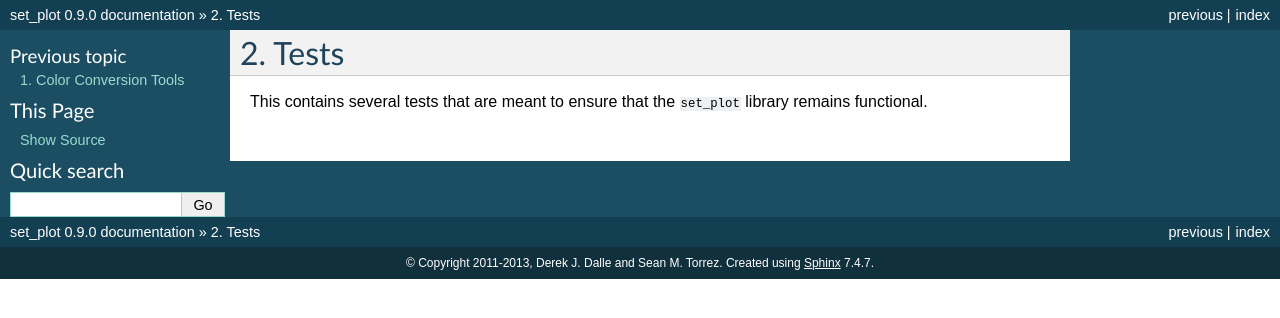
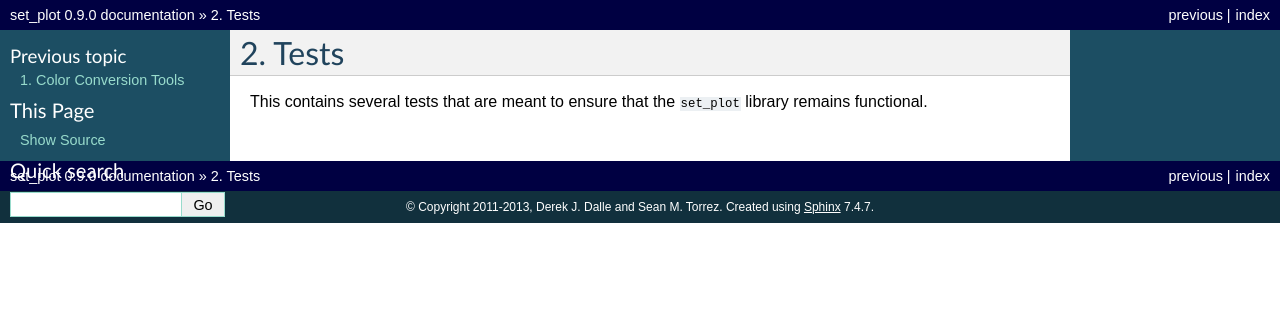
Before and after one commit to derek-dalle/set_plot, a Sphinx documentation site: the page built from doc/doctest.rst, in a window 1280 px wide. Shown: the top 318 px of the page. Built offline with Sphinx 7.4.7, drawn with Linux system fonts in a browser that asks for light colours; pages that are not in the unit, such as notebooks, are missing from menus.

```diff
--- a/doc/conf.py
+++ b/doc/conf.py
@@ -96,7 +96,11 @@ html_theme = 'default'
 # Theme options are theme-specific and customize the look and feel of a theme
 # further.  For a list of options available for each theme, see the
 # documentation.
-#html_theme_options = {}
+html_theme_options = {
+	"relbarbgcolor": "#000042",
+	#"sidebarbgcolor": "#000060",
+	"stickysidebar": "true"
+}
 
 # Add any paths that contain custom themes here, relative to this directory.
 #html_theme_path = []
```
